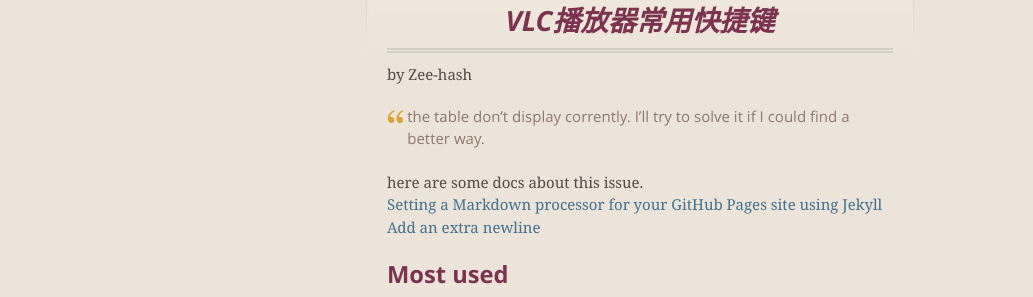
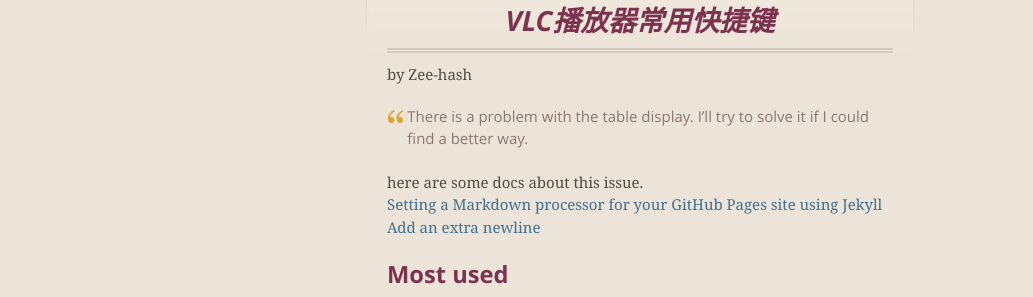
Before and after one commit to Zee-hash/zee-hash.github.io, a Jekyll site: the page built from _posts/2020-07-09-vlc-shortcuts.markdown, in a window 1280 px wide. Shown: the part 279-576 px from the top of the page, without its empty margins (0-1033 px from the left). Built offline with Jekyll 4.4.1, drawn with Linux system fonts in a browser that asks for light colours.

Commit message:
fix errors

```diff
--- a/_posts/2020-07-09-vlc-shortcuts.markdown
+++ b/_posts/2020-07-09-vlc-shortcuts.markdown
@@ -6,7 +6,7 @@ categories: linux
 author:  Zee-hash
 tags:  ["VLC", "linux"]
 ---
-> the table don't display corrently. I'll try to solve it if I could find a better way.
+> There is a problem with the table display. I'll try to solve it if I could find a better way.
 
 here are some docs about this issue.
 [Setting a Markdown processor for your GitHub Pages site using Jekyll](https://docs.github.com/en/github/working-with-github-pages/setting-a-markdown-processor-for-your-github-pages-site-using-jekyll)
```
